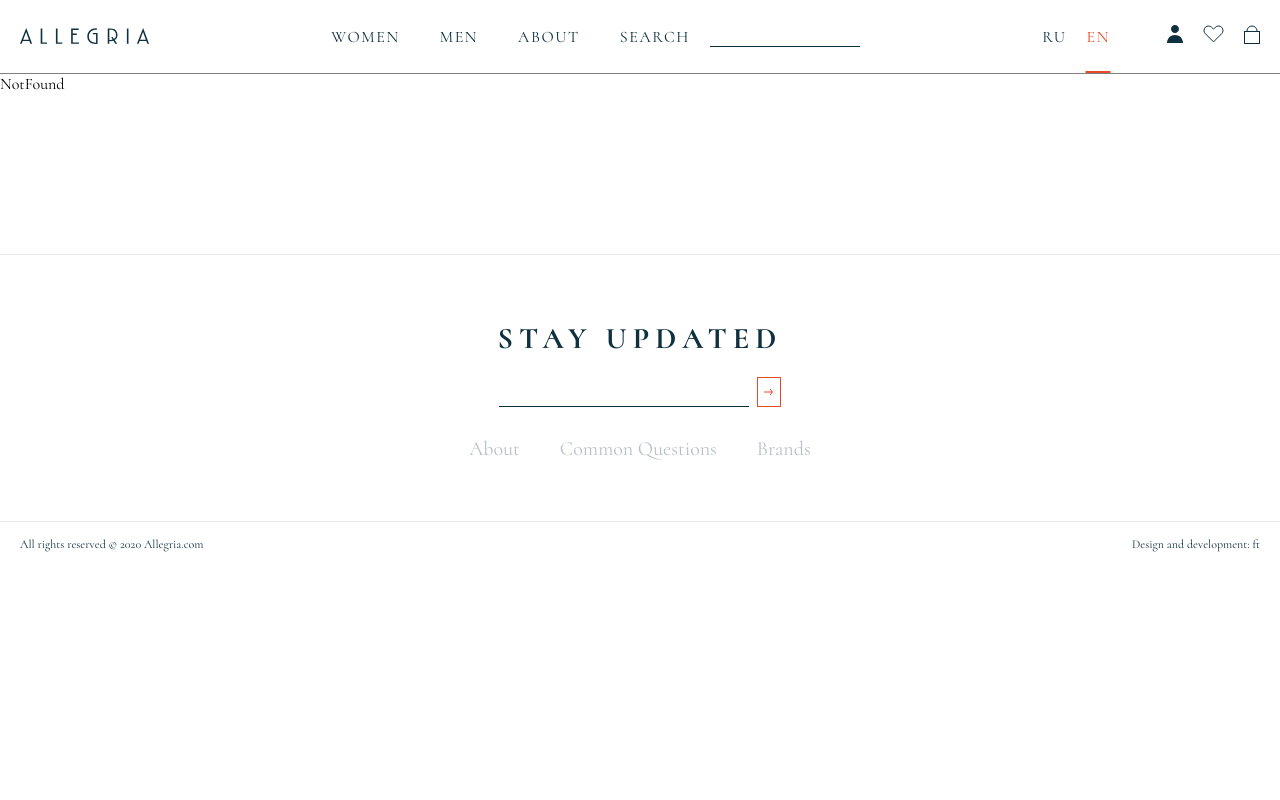
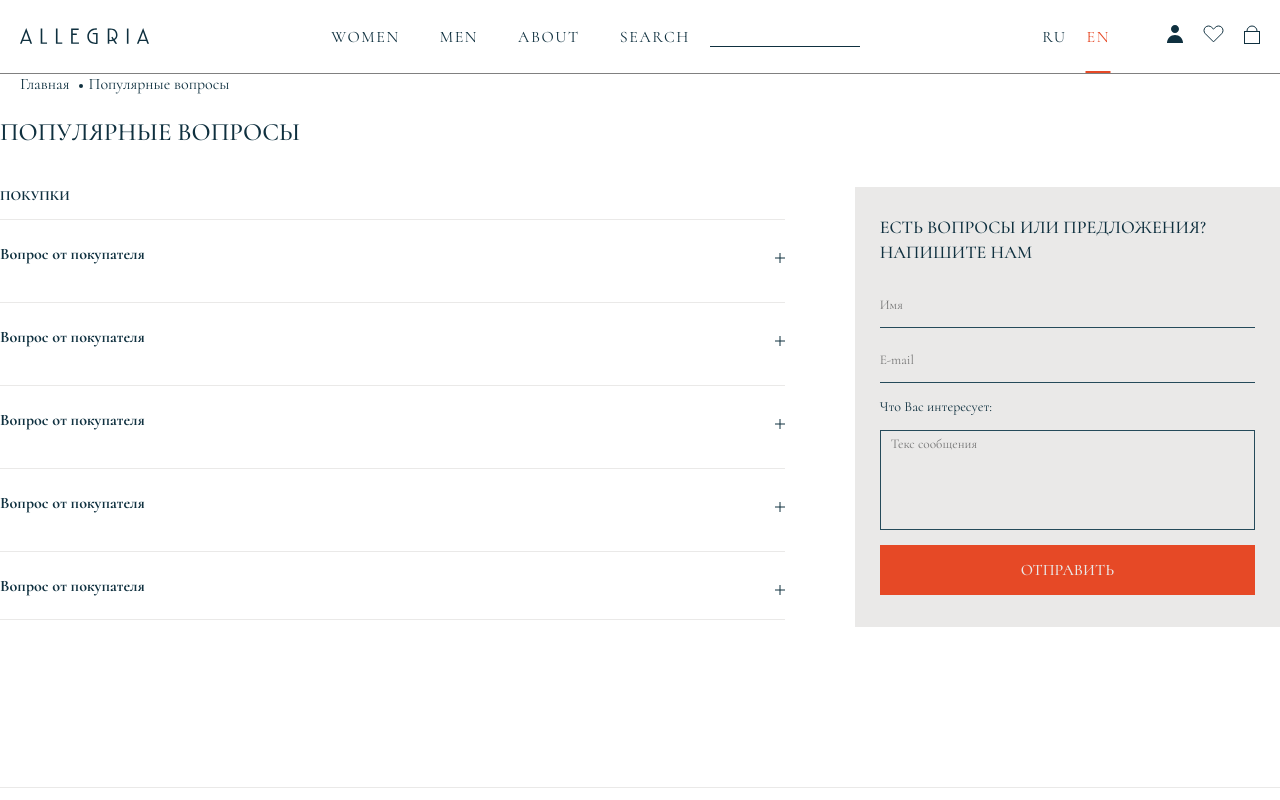
Before and after one commit to jamal23041989/react-ts-vite-alegri-app-performed, a React (Vite) app: page /questions in a window 1280 px wide. Shown: the top 800 px of the page. Built offline with nearby package versions, Linux system fonts and the light colour scheme.

Commit message:
question,refactor

```diff
--- a/src/App.tsx
+++ b/src/App.tsx
@@ -1,8 +1,7 @@
 import { Suspense } from 'react'
 import { BrowserRouter, Route, Routes } from 'react-router-dom'
-
 import { Layout } from './components'
-import { About, Cart, Catalog, Favorites, Home, NotFound, Product } from './pages'
+import { About, Cart, Catalog, Favorites, Home, NotFound, Product, Questions } from './pages'
 import './utils/i18n'
 
 const App = () => {
@@ -17,6 +16,7 @@
             <Route path="product/:id" element={<Product />} />
             <Route path="cart" element={<Cart />} />
             <Route path="favorites" element={<Favorites />} />
+            <Route path="questions" element={<Questions />} />
             <Route path="*" element={<NotFound />} />
           </Route>
         </Routes>
--- /dev/null
+++ b/src/assets/data/questionData.ts
@@ -0,0 +1,37 @@
+export const questionsData = [
+  {
+    id: 1,
+    question: 'Вопрос от покупателя',
+    answer:
+      'Оплата осуществляется наличными денежными средствами курьеру непосредственно при доставке заказа на адрес получателя. Выбрав данный способ оплаты, Вы получаете возможность рассмотреть и примерить заказанный товар.\n' +
+      'Если какая-то позиция Вам не подошла, Вы можете просто вернуть ее курьеру, не оплачивая.',
+  },
+  {
+    id: 2,
+    question: 'Вопрос от покупателя',
+    answer:
+      'Оплата осуществляется наличными денежными средствами курьеру непосредственно при доставке заказа на адрес получателя. Выбрав данный способ оплаты, Вы получаете возможность рассмотреть и примерить заказанный товар.\n' +
+      'Если какая-то позиция Вам не подошла, Вы можете просто вернуть ее курьеру, не оплачивая.',
+  },
+  {
+    id: 3,
+    question: 'Вопрос от покупателя',
+    answer:
+      'Оплата осуществляется наличными денежными средствами курьеру непосредственно при доставке заказа на адрес получателя. Выбрав данный способ оплаты, Вы получаете возможность рассмотреть и примерить заказанный товар.\n' +
+      'Если какая-то позиция Вам не подошла, Вы можете просто вернуть ее курьеру, не оплачивая.',
+  },
+  {
+    id: 4,
+    question: 'Вопрос от покупателя',
+    answer:
+      'Оплата осуществляется наличными денежными средствами курьеру непосредственно при доставке заказа на адрес получателя. Выбрав данный способ оплаты, Вы получаете возможность рассмотреть и примерить заказанный товар.\n' +
+      'Если какая-то позиция Вам не подошла, Вы можете просто вернуть ее курьеру, не оплачивая.',
+  },
+  {
+    id: 5,
+    question: 'Вопрос от покупателя',
+    answer:
+      'Оплата осуществляется наличными денежными средствами курьеру непосредственно при доставке заказа на адрес получателя. Выбрав данный способ оплаты, Вы получаете возможность рассмотреть и примерить заказанный товар.\n' +
+      'Если какая-то позиция Вам не подошла, Вы можете просто вернуть ее курьеру, не оплачивая.',
+  },
+]
--- a/src/components/CatalogRow/CatalogRow.scss
+++ b/src/components/CatalogRow/CatalogRow.scss
@@ -1,29 +1,41 @@
-.catalog__row {
+.catalog {
+  padding: 8px 0 50px;
+  &__content {
+    display: flex;
+    column-gap: 25px;
+    margin-top: 25px;
+    &-title {
+      font-weight: 500;
+      font-size: 25px;
+      text-transform: uppercase;
+      color: #0f303f;
+      margin-bottom: 45px;
+    }
+  }
+  &__right {
+    width: 80%;
+  }
+  &__row {
     display: flex;
     column-gap: 15px;
     row-gap: 40px;
     flex-wrap: wrap;
   }
-
-.catalog__card {
-  width: calc(32%);
+  &__card {
+    width: calc(33.33333% - 10px);
     text-align: center;
-
     &-img {
       width: 100%;
+      object-fit: cover;
       height: 500px;
-    object-fit: cover;
     }
-
     &-title {
-    font-weight: 500;
+      font-weight: 700;
       font-size: 18px;
-    line-height: 25px;
       text-transform: uppercase;
       color: #0f303f;
       margin: 15px 0 5px;
     }
-
     &-category,
     &-brand {
       font-weight: 300;
@@ -32,24 +44,35 @@
       color: #0f303f;
       margin-bottom: 7px;
     }
-
     &-price {
       font-weight: 700;
       font-size: 14px;
       letter-spacing: 0.045em;
       color: #fd5454;
     }
+    &-block {
+      position: relative;
     }
-
-.catalog {
+    &-like {
+      width: 45px;
+      height: 45px;
+      background: #ffffff;
+      border-radius: 50%;
+      display: flex;
+      justify-content: center;
+      align-items: center;
+      position: absolute;
+      bottom: 15px;
+      right: 10px;
+      cursor: pointer;
+    }
+  }
   &__pagination {
     display: flex;
     margin-top: 30px;
     justify-content: center;
     column-gap: 30px;
-    padding-bottom: 30px;
   }
-
   &__page {
     width: 40px;
     height: 40px;
@@ -60,7 +83,6 @@
     font-size: 20px;
     cursor: pointer;
     transition: 0.5s;
-
     &.active,
     &:hover {
       background: black;
--- a/src/components/Header/Header.tsx
+++ b/src/components/Header/Header.tsx
@@ -6,7 +6,7 @@
 import './Header.scss'
 
 export const Header = () => {
-  const { state } = useContext(CustomContext)
+  const { state, changeGender } = useContext(CustomContext)
   const { t, i18n } = useTranslation()
 
   const changeLanguage = (lang: any) => {
@@ -47,10 +47,10 @@
             </Link>
           </h1>
           <div className="header__menu">
-            <Link className="header__menu-link" to="/catalog">
+            <Link className="header__menu-link" to="/catalog" onClick={() => changeGender('woman')}>
               {t('header.link1')}
             </Link>
-            <Link className="header__menu-link" to="/catalog">
+            <Link className="header__menu-link" to="/catalog" onClick={() => changeGender('men')}>
               {t('header.link2')}
             </Link>
             <Link className="header__menu-link" to="/about">
--- /dev/null
+++ b/src/components/QuestionsItem/QuestionsItem.tsx
@@ -0,0 +1,23 @@
+import { useState } from 'react'
+import './QuestionsItem.scss'
+
+export const QuestionsItem = ({ item }: any) => {
+  const [accordion, setAccordion] = useState(false)
+
+  return (
+    <li className="questions__item" key={item.id}>
+      <div className="questions__item-top">
+        <h3 className="questions__item-title">{item.question}</h3>
+        <span className={`${accordion ? 'close' : 'open'}`} onClick={() => setAccordion(!accordion)}>
+          <svg width="10" height="10" viewBox="0 0 10 10" fill="none" xmlns="http://www.w3.org/2000/svg">
+            <path d="M5 0V10" stroke="#0F303F" />
+            <path d="M0 5L10 5" stroke="#0F303F" />
+          </svg>
+        </span>
+      </div>
+      <div style={{ display: accordion ? 'block' : 'none' }} className="questions__item-bottom">
+        {item.answer}
+      </div>
+    </li>
+  )
+}
--- a/src/components/index.ts
+++ b/src/components/index.ts
@@ -6,6 +6,7 @@
 export * from './CatalogFilter/CatalogFilter'
 export * from './ProductInfo/ProductInfo'
 export * from './ProductSlide/ProductSlide'
+export * from './QuestionsItem/QuestionsItem'
 
 export * from './Begin/Begin'
 export * from './Collection/Collection'
--- /dev/null
+++ b/src/pages/Questions/Question.scss
@@ -0,0 +1,116 @@
+.questions {
+  &__title {
+    font-weight: 500;
+    font-size: 25px;
+    text-transform: uppercase;
+    color: #0F303F;
+    margin: 23px 0 40px;
+  }
+  &__row {
+    display: flex;
+    column-gap: 70px;
+  }
+
+  &__form {
+    width: 35%;
+    height: 440px;
+    padding: 28px 25px;
+    background: #EAE9E8;
+    &-title {
+      font-weight: 500;
+      font-size: 18px;
+      line-height: 25px;
+      text-transform: uppercase;
+      color: #0F303F;
+      margin-bottom: 23px;
+    }
+    &-block {
+      display: flex;
+      flex-direction: column;
+      row-gap: 15px;
+    }
+    &-input {
+      height: 40px;
+      background: transparent;
+      padding-bottom: 5px;
+      border: none;
+      border-bottom: 1px solid #254A5A;
+      outline: none;
+    }
+    &-ques {
+      font-weight: 400;
+      font-size: 14px;
+      color: #0F303F;
+    }
+    &-area {
+      height: 100px;
+      border: 1px solid #254A5A;
+      background: transparent;
+      padding: 5px 10px;
+      resize: none;
+      outline: none;
+    }
+    &-btn {
+      padding: 14px 20px;
+      background: #E64926;
+      border: 1px solid #E64926;
+      cursor: pointer;
+      font-weight: 500;
+      font-size: 16px;
+      text-transform: uppercase;
+      color: #EAE9E8;
+    }
+  }
+
+  &__list {
+    width: 65%;
+    display: flex;
+    flex-direction: column;
+    row-gap: 15px;
+
+    &-title {
+      font-weight: 800;
+      font-size: 14px;
+      color: #0F303F;
+    }
+  }
+
+  &__item {
+    display: flex;
+    flex-direction: column;
+    row-gap: 13px;
+    border-top: 1px solid #EAE9E8;
+    &:last-child{
+      border-bottom: 1px solid #EAE9E8;
+    }
+
+    padding: 15px 0;
+    &-top {
+      display: flex;
+      justify-content: space-between;
+      align-items: center;
+      span {
+        cursor: pointer;
+        font-size: 30px;
+        transition: .3s;
+      }
+      .close {
+        transform: rotate(45deg);
+        transition: .3s;
+      }
+    }
+    &-title {
+      font-weight: 800;
+      font-size: 16px;
+      color: #0F303F;
+    }
+    &-bottom {
+      display: none;
+      font-weight: 400;
+      font-size: 14px;
+      line-height: 19px;
+      color: #0F303F;
+      opacity: 0.7;
+    }
+  }
+}
--- /dev/null
+++ b/src/pages/Questions/Questions.tsx
@@ -0,0 +1,40 @@
+import { QuestionsItem } from '../../components/'
+import { questionsData } from '../../assets/data/questionData.js'
+import './Question.scss'
+
+export const Questions = () => {
+  return (
+    <section className="questions">
+      <div className="container">
+        <ul className="breadCrumbs">
+          <li className="breadCrumbs__item">Главная</li>
+          <li className="breadCrumbs__item">Популярные вопросы</li>
+        </ul>
+      </div>
+      <div className="container-small">
+        <h2 className="questions__title">Популярные вопросы</h2>
+        <div className="questions__row">
+          <ul className="questions__list">
+            <li className="questions__list-title">ПОКУПКИ</li>
+            {questionsData.map((item: any) => (
+              <QuestionsItem item={item} />
+            ))}
+          </ul>
+          <form className="questions__form">
+            <h2 className="questions__form-title">
+              Есть вопросы или предложения? <br />
+              НАПИШИТЕ НАМ
+            </h2>
+            <div className="questions__form-block">
+              <input type="text" className="questions__form-input" placeholder="Имя" />
+              <input type="email" className="questions__form-input" placeholder="E-mail" />
+              <p className="questions__form-ques">Что Вас интересует:</p>
+              <textarea className="questions__form-area" placeholder="Текс сообщения"></textarea>
+              <button className="questions__form-btn">Отправить</button>
+            </div>
+          </form>
+        </div>
+      </div>
+    </section>
+  )
+}
--- a/src/pages/index.ts
+++ b/src/pages/index.ts
@@ -5,3 +5,4 @@
 export * from './Product/Product'
 export * from './Cart/Cart'
 export * from './Favorites/Favorites'
+export * from './Questions/Questions'
```
Also changed, not shown: src/components/QuestionsItem/QuestionsItem.scss (added). Lines whose indentation alone changed are shown as unchanged.
